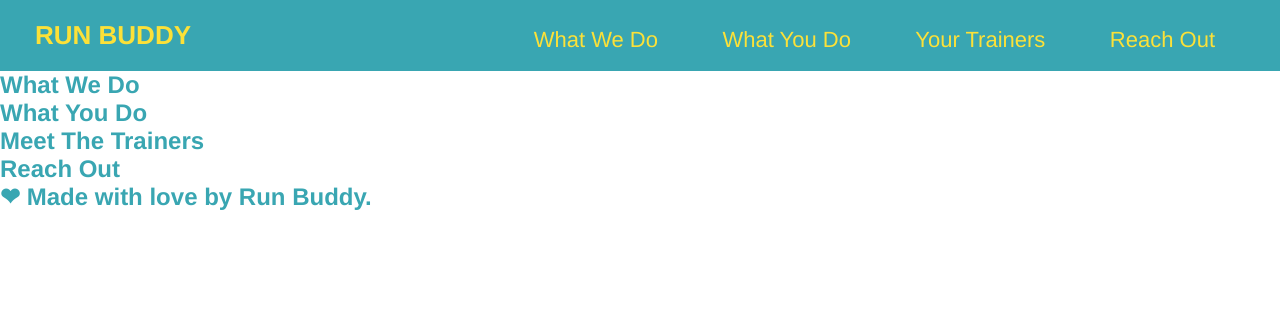
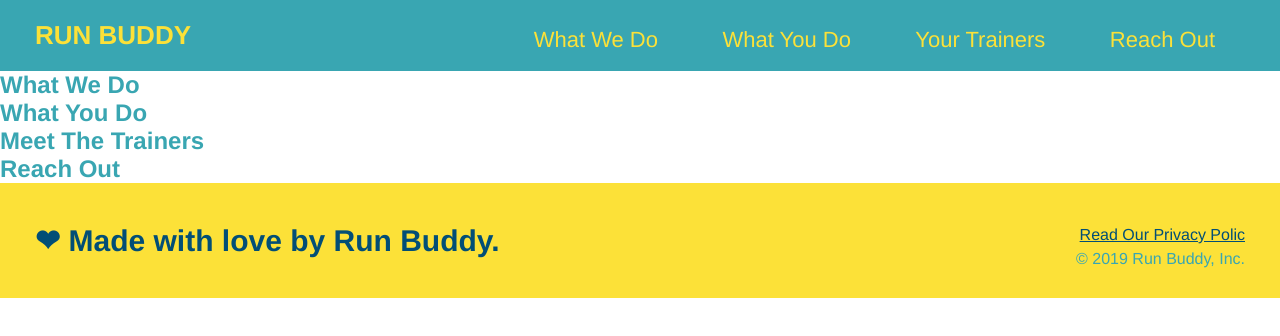
Before and after one commit to Frostquill/run-buddy, a plain HTML site: page index.html in a window 1280 px wide. Drawn offline with Linux system fonts and the light colour scheme.

Commit message:
<CSS Footer>

```diff
--- a/assets/css/style.css
+++ b/assets/css/style.css
@@ -52,3 +52,32 @@ header h1 {
     margin: 0;
     display: inline;
 }
+
+footer {
+    background: #fce138;
+    width: 100%;
+    padding: 40px 35px;
+}
+
+footer h2 {
+    display: inline;
+    color: #024e76;
+    font-size: 30px;
+    margin: 0;
+}
+
+footer div {
+    float: right;
+    line-height: 1.5;
+    text-align: right;
+}
+
+footer a {
+    color: #024e76;
+}
+
+* {
+    margin: 0;
+    padding: 0;
+    box-sizing: border-box;
+}
--- a/index.html
+++ b/index.html
@@ -59,4 +59,9 @@
    <!-- footer -->
    <footer>
        <h2>❤ Made with love by Run Buddy.</h2>
+       <div>
+           <a href="#">Read Our Privacy Polic</a><br />
+           &copy; 2019 Run Buddy, Inc.
+       </div>
+
    </footer>
```
